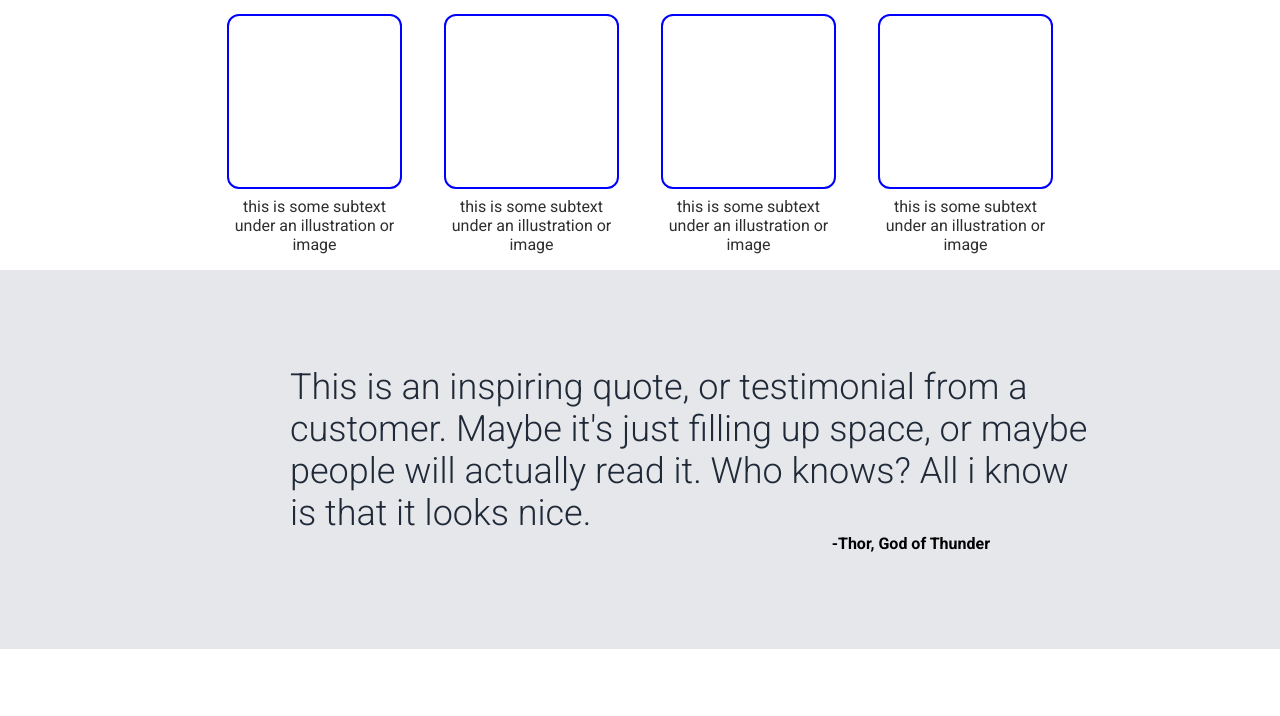
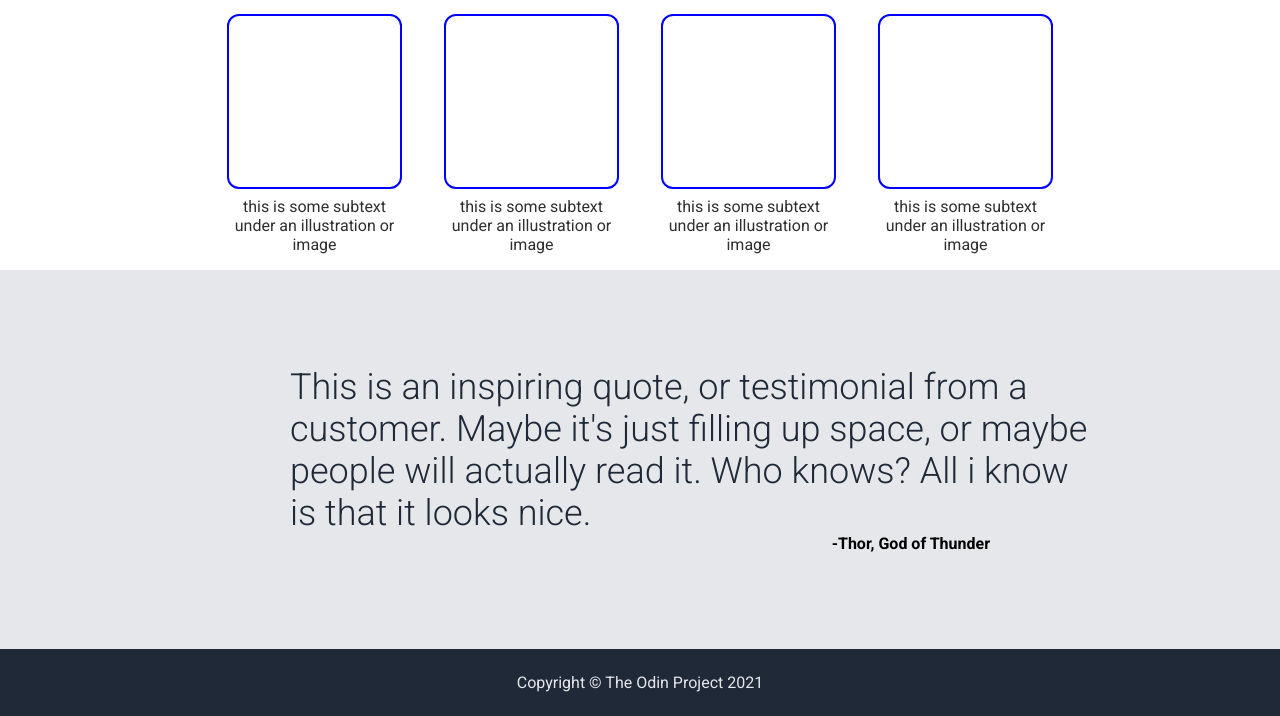
Before and after one commit to Caio-T4vares/odin-landing-page, a plain HTML site: page index.html in a window 1280 px wide. Shown: the part 552-1268 px from the top of the page. Before the commit the page ends 1201 px from the top, so only its background shows below. Drawn offline with Linux system fonts and the light colour scheme.

Commit message:
Add footer section

```diff
--- a/index.html
+++ b/index.html
@@ -67,5 +67,9 @@
         </div>
       </div>
     </main>
+
+    <footer class="dark-bg">
+      <p>Copyright &copy The Odin Project 2021</p>
+    </footer>
   </body>
 </html>
--- a/style.css
+++ b/style.css
@@ -159,3 +159,12 @@ header {
   font-weight: bold;
   text-align: right;
 }
+
+footer {
+  display: flex;
+  justify-content: center;
+  align-items: center;
+
+  padding: 24px;
+  color: #e5e7eb;
+}
```
